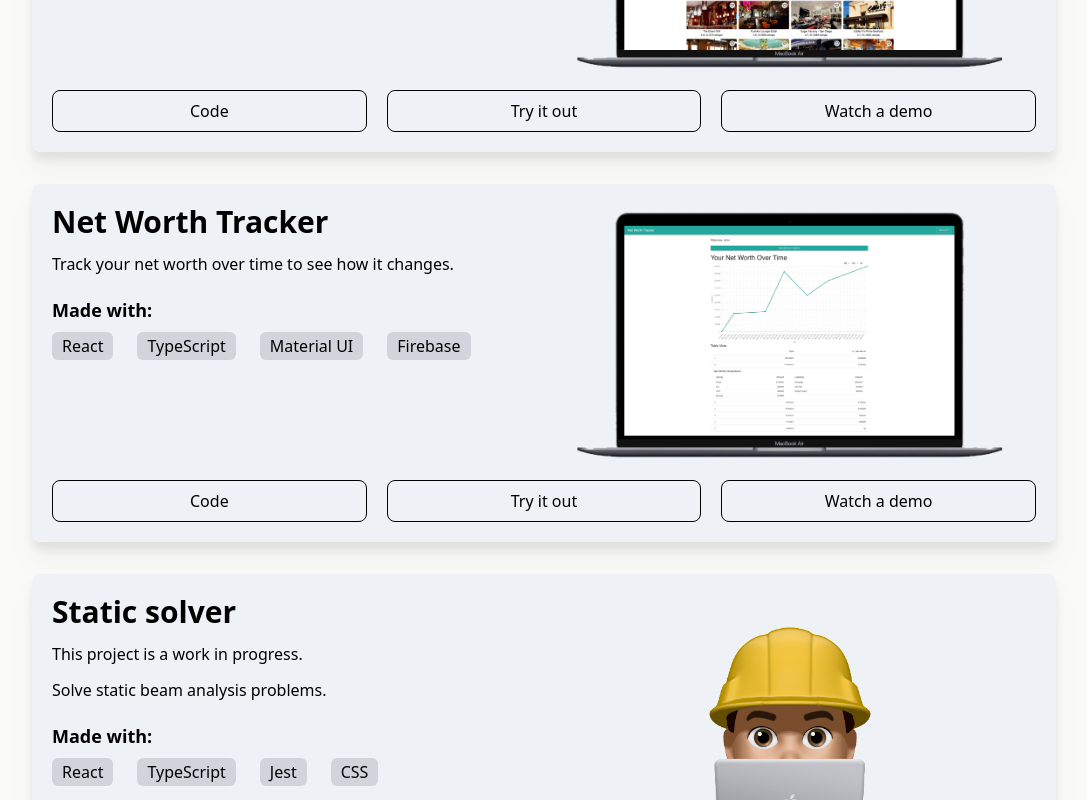
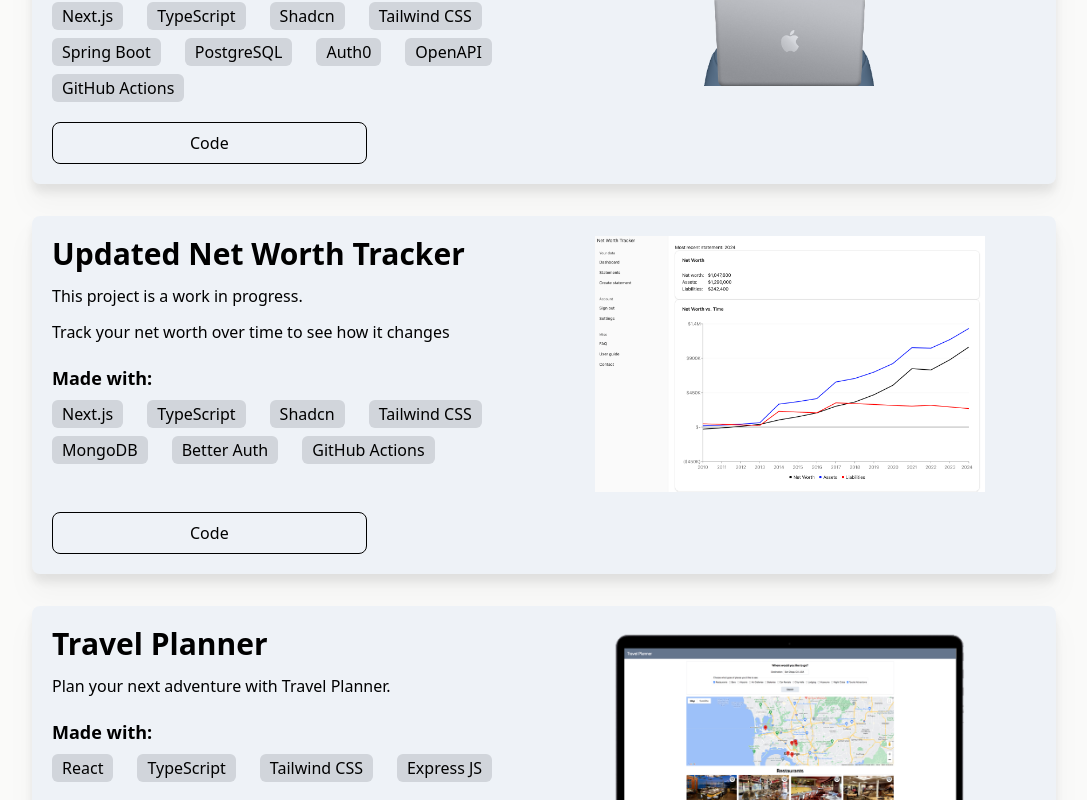
Before and after one commit to JackAgtual/Portfolio, a React (Vite) app: page / in a window 1280 px wide. Shown: the part 1800-2600 px from the top of the page, without its empty margins (96-1183 px from the left). Built offline with nearby package versions, Linux system fonts and the light colour scheme; no server answers.

Commit message:
Adding new net worth tracker

```diff
--- a/src/components/Projects.tsx
+++ b/src/components/Projects.tsx
@@ -1,55 +1,82 @@
-import { useState, forwardRef, ForwardedRef } from 'react'
-import travelPlannerScreenshot from '../assets/TravelPlannerScreenshot.png'
-import netWorthTrackerScreenshot from '../assets/NetWorthTrackerScreenshot.png'
-import workingMemoji from '../assets/workingMemoji.png'
-import ProjectCard from './ProjectCard'
-import { Project } from '../types/project'
-import SectionTitle from './SectionTitle'
+import { useState, forwardRef, ForwardedRef } from "react";
+import travelPlannerScreenshot from "../assets/TravelPlannerScreenshot.png";
+import netWorthTrackerScreenshot from "../assets/NetWorthTrackerScreenshot.png";
+import newNetWorthTrackerScreenshot from "../assets/NewNetWorthTrackerScreenshot.png";
+import workingMemoji from "../assets/workingMemoji.png";
+import ProjectCard from "./ProjectCard";
+import { Project } from "../types/project";
+import SectionTitle from "./SectionTitle";
 
 const projects: Project[] = [
   {
-    name: 'Travel Planner',
-    description: 'Plan your next adventure with Travel Planner.',
+    name: "Challenge Tracker",
+    description:
+      "Participate in 75 Hard-style challenges with your friends and track your progres",
+    madeWith: [
+      "Next.js",
+      "TypeScript",
+      "Shadcn",
+      "Tailwind CSS",
+      "Spring Boot",
+      "PostgreSQL",
+      "Auth0",
+      "OpenAPI",
+      "GitHub Actions",
+    ],
+    image: workingMemoji,
+    github: "https://github.com/JackAgtual/challenge-tracker",
+  },
+  {
+    name: "Updated Net Worth Tracker",
+    description: "Track your net worth over time to see how it changes",
+    madeWith: [
+      "Next.js",
+      "TypeScript",
+      "Shadcn",
+      "Tailwind CSS",
+      "MongoDB",
+      "Better Auth",
+      "GitHub Actions",
+    ],
+    image: newNetWorthTrackerScreenshot,
+    github: "https://github.com/JackAgtual/challenge-tracker",
+  },
+  {
+    name: "Travel Planner",
+    description: "Plan your next adventure with Travel Planner.",
     image: travelPlannerScreenshot,
-    madeWith: ['React', 'TypeScript', 'Tailwind CSS', 'Express JS'],
-    github: 'https://github.com/JackAgtual/Travel-Planner-Frontend',
+    madeWith: ["React", "TypeScript", "Tailwind CSS", "Express JS"],
+    github: "https://github.com/JackAgtual/Travel-Planner-Frontend",
     deployedLinks: {
-      website: 'https://jackagtual.github.io/Travel-Planner-Frontend/',
-      demo: 'https://www.youtube.com/embed/YmtRWRamlSQ?si=myw2o5xhuz6fI8dF',
+      website: "https://jackagtual.github.io/Travel-Planner-Frontend/",
+      demo: "https://www.youtube.com/embed/YmtRWRamlSQ?si=myw2o5xhuz6fI8dF",
     },
   },
   {
-    name: 'Net Worth Tracker',
-    description: 'Track your net worth over time to see how it changes.',
-    madeWith: ['React', 'TypeScript', 'Material UI', 'Firebase'],
+    name: "[Deprecated] Net Worth Tracker",
+    description: "Track your net worth over time to see how it changes.",
+    madeWith: ["React", "TypeScript", "Material UI", "Firebase"],
     image: netWorthTrackerScreenshot,
-    github: 'https://github.com/JackAgtual/Net-Worth-Tracker',
+    github: "https://github.com/JackAgtual/Net-Worth-Tracker",
     deployedLinks: {
-      website: 'https://jackagtual.github.io/Net-Worth-Tracker/',
-      demo: 'https://www.youtube.com/embed/sASl6ts9Ad8?si=CcrdipsHcnyxDeCU',
+      website: "https://jackagtual.github.io/Net-Worth-Tracker/",
+      demo: "https://www.youtube.com/embed/sASl6ts9Ad8?si=CcrdipsHcnyxDeCU",
     },
   },
-  {
-    name: 'Static solver',
-    description: 'Solve static beam analysis problems.',
-    madeWith: ['React', 'TypeScript', 'Jest', 'CSS'],
-    image: workingMemoji,
-    github: 'https://github.com/JackAgtual/Static-Solver',
-  },
-]
+];
 
 function Projects({}, ref: ForwardedRef<HTMLDivElement>) {
-  const [query, setQuery] = useState('')
+  const [query, setQuery] = useState("");
 
   const filteredProjects = projects.filter((project) => {
     return project.madeWith.some((technology) =>
-      technology.toLowerCase().includes(query.toLowerCase()),
-    )
-  })
+      technology.toLowerCase().includes(query.toLowerCase())
+    );
+  });
 
   const handleFilterChange = (e: React.ChangeEvent<HTMLInputElement>) => {
-    setQuery(e.target.value)
-  }
+    setQuery(e.target.value);
+  };
   return (
     <div ref={ref}>
       <SectionTitle>Here are some of my projects</SectionTitle>
@@ -66,14 +93,20 @@ function Projects({}, ref: ForwardedRef<HTMLDivElement>) {
       {filteredProjects.length > 0 ? (
         <div className="grid grid-cols-1 gap-y-8">
           {filteredProjects.map((project) => {
-            return <ProjectCard key={project.name} madeWithFilter={query} {...project} />
+            return (
+              <ProjectCard
+                key={project.name}
+                madeWithFilter={query}
+                {...project}
+              />
+            );
           })}
         </div>
       ) : (
         <h2>There aren't any projects that match that serach</h2>
       )}
     </div>
-  )
+  );
 }
 
-export default forwardRef(Projects)
+export default forwardRef(Projects);
```
Also changed, not shown: src/assets/NewNetWorthTrackerScreenshot.png (added).
